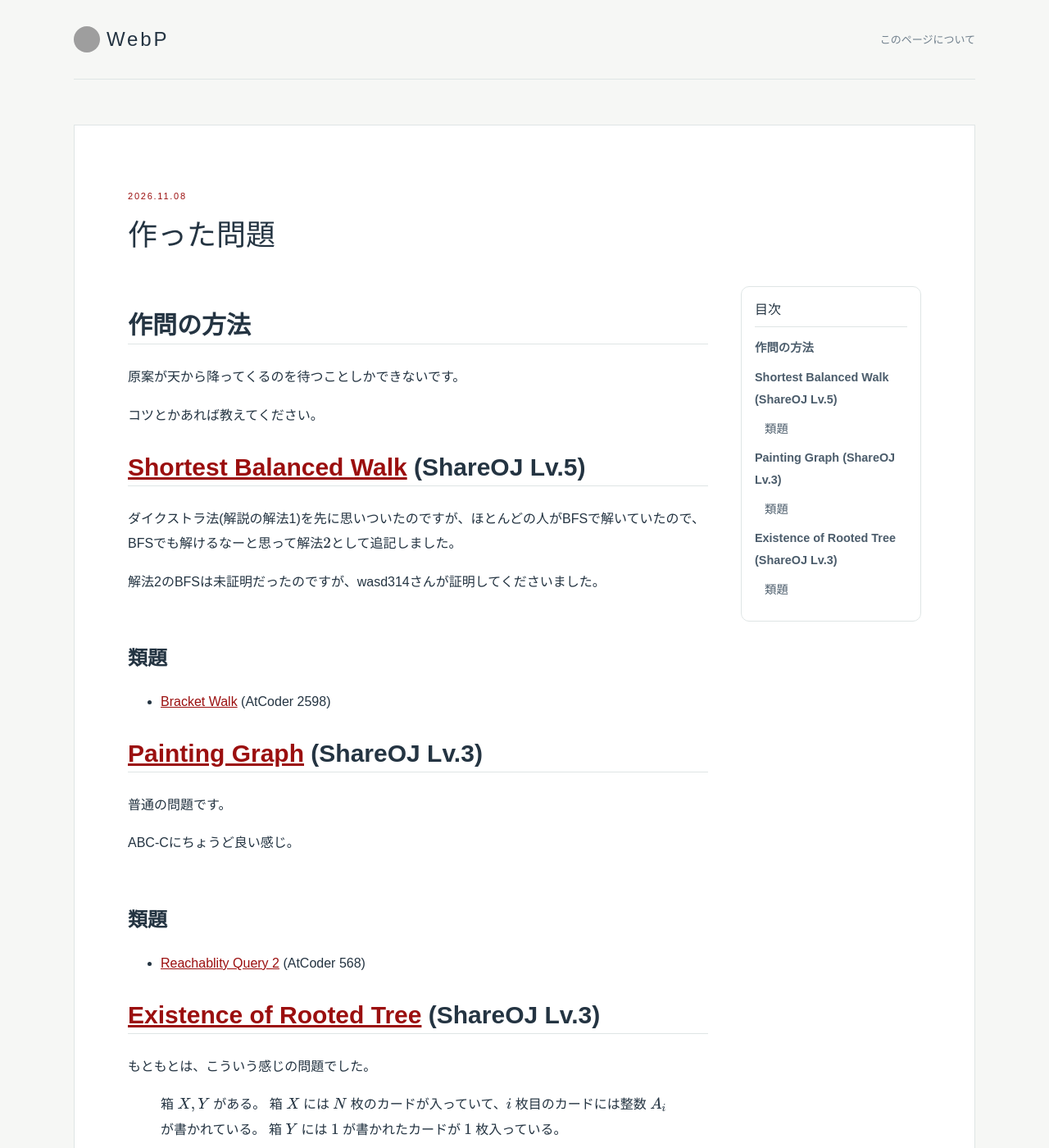
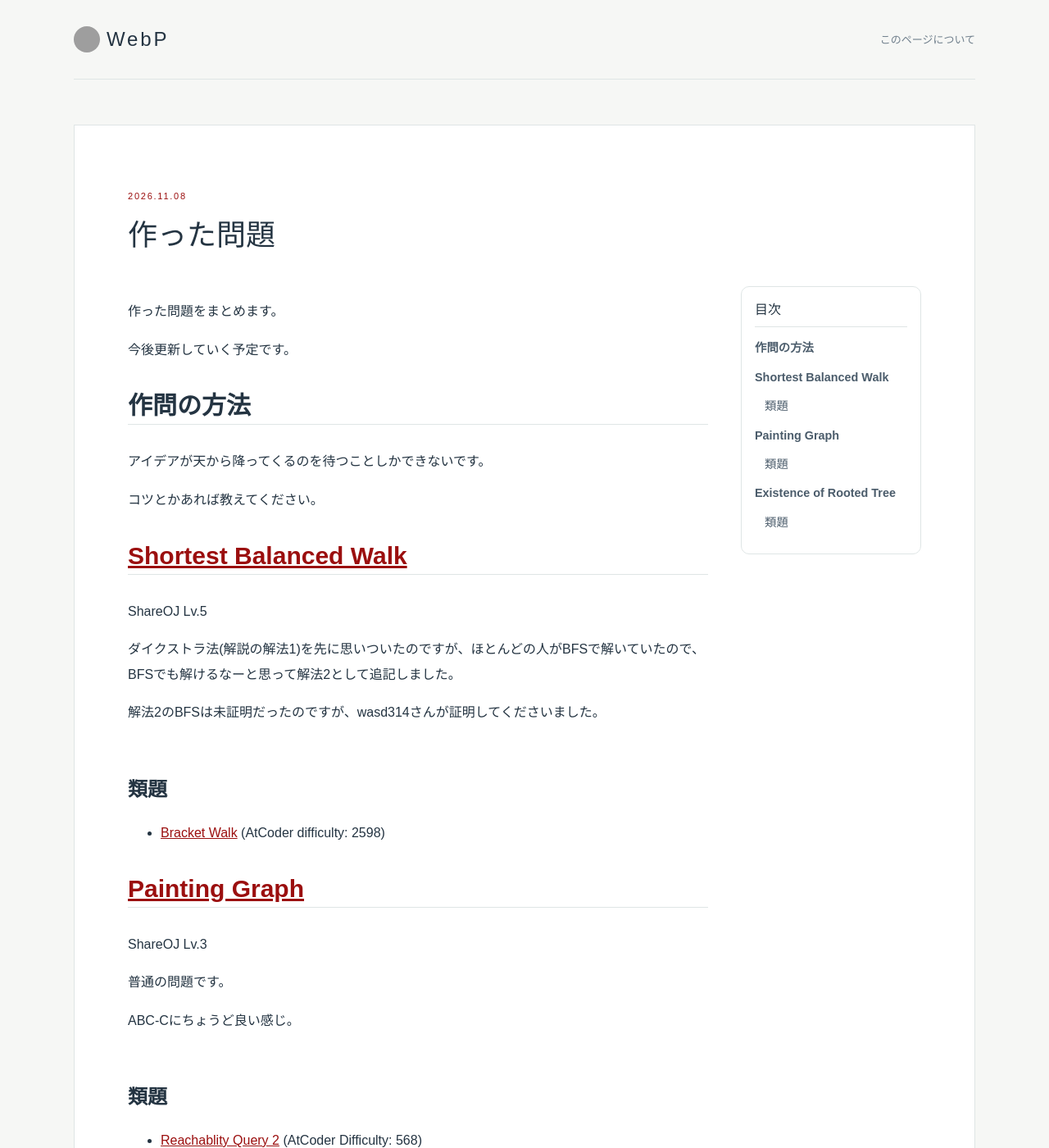
Before and after one commit to JPEG24/hp, a Jekyll site: the page built from _posts/2026-11-08-problems.md, in a window 1280 px wide and 1400 px high. Shown: the whole window at 82% size. Built offline with Jekyll 4.4.1, drawn with Linux system fonts in a browser that asks for light colours; some of the changed text lies outside the part shown; grey boxes are pictures that could not be loaded.

Commit message:
something

```diff
--- a/_posts/2026-11-08-problems.md
+++ b/_posts/2026-11-08-problems.md
@@ -8,34 +8,45 @@ categories:
   - 作問
 ---
 
+作った問題をまとめます。
+
+今後更新していく予定です。
+
 # 作問の方法
-原案が天から降ってくるのを待つことしかできないです。
+アイデアが天から降ってくるのを待つことしかできないです。
 
 コツとかあれば教えてください。
 
-# [Shortest Balanced Walk](https://www.share-oj.net/problems/2KUzmuryDSGPEGWsQzhtOM) (ShareOJ Lv.5)
-ダイクストラ法(解説の解法1)を先に思いついたのですが、ほとんどの人がBFSで解いていたので、BFSでも解けるなーと思って解法$2$として追記しました。
+# [Shortest Balanced Walk](https://www.share-oj.net/problems/2KUzmuryDSGPEGWsQzhtOM)
+ShareOJ Lv.5
+
+ダイクストラ法(解説の解法1)を先に思いついたのですが、ほとんどの人がBFSで解いていたので、BFSでも解けるなーと思って解法2として追記しました。
 
 解法2のBFSは未証明だったのですが、wasd314さんが証明してくださいました。
 
 ## 類題
-- [Bracket Walk](https://atcoder.jp/contests/arc173/tasks/arc173_d) (AtCoder 2598)
+- [Bracket Walk](https://atcoder.jp/contests/arc173/tasks/arc173_d) (AtCoder difficulty: 2598)
 
-# [Painting Graph](https://www.share-oj.net/problems/39tGxpzDrKMDiCOou4ivM5) (ShareOJ Lv.3)
+# [Painting Graph](https://www.share-oj.net/problems/39tGxpzDrKMDiCOou4ivM5)
+ShareOJ Lv.3
+
 普通の問題です。
 
 ABC-Cにちょうど良い感じ。
 
 ## 類題
-- [Reachablity Query 2](https://atcoder.jp/contests/abc435/tasks/abc435_d) (AtCoder 568)
+- [Reachablity Query 2](https://atcoder.jp/contests/abc435/tasks/abc435_d) (AtCoder Difficulty: 568)
 
-# [Existence of Rooted Tree](https://www.share-oj.net/problems/5Jg3MdPTJa9bq8WElOT7hH) (ShareOJ Lv.3)
-もともとは、こういう感じの問題でした。
+# [Existence of Rooted Tree](https://www.share-oj.net/problems/5Jg3MdPTJa9bq8WElOT7hH)
+ShareOJ Lv.3
+もともとは、こういう感じの問題でした
 >箱 $X,Y$ がある。
 >箱 $X$ には $N$ 枚のカードが入っていて、$i$ 枚目のカードには整数 $A_i$ が書かれている。
 >箱 $Y$ には $1$ が書かれたカードが $1$ 枚入っている。
 >
 >箱 $Y$ からカードを $1$ 枚取り出して、そこに書かれた整数の枚数だけ箱 $X$ からカードを取り出して、最初に箱 $Y$ から取り出したカードとともに捨てることを繰り返す。
+>
+>すべてのカードを捨てることができるか判定せよ。
 
 この場合も解き方は変わりません。
 
--- a/assets/css/style.css
+++ b/assets/css/style.css
@@ -102,6 +102,7 @@ h1, h2, h3 {
 h1 {
   font-size: clamp(20px, 3vw, 30px);
   border-bottom: 1px solid var(--line);
+  margin: 30px 0;
 }
 
 h2 {
```
